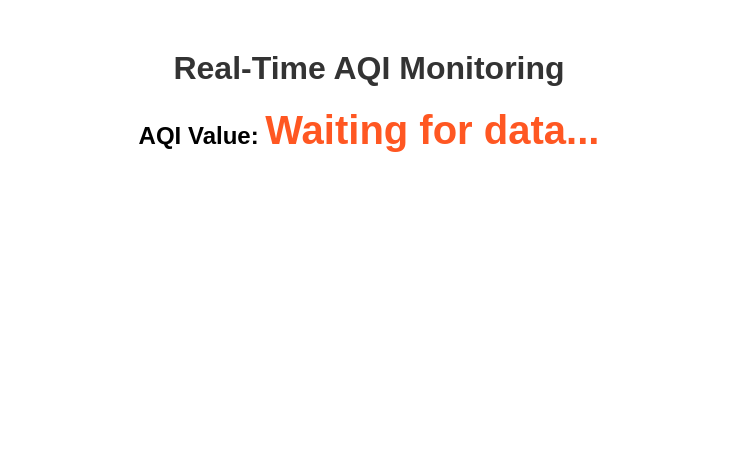
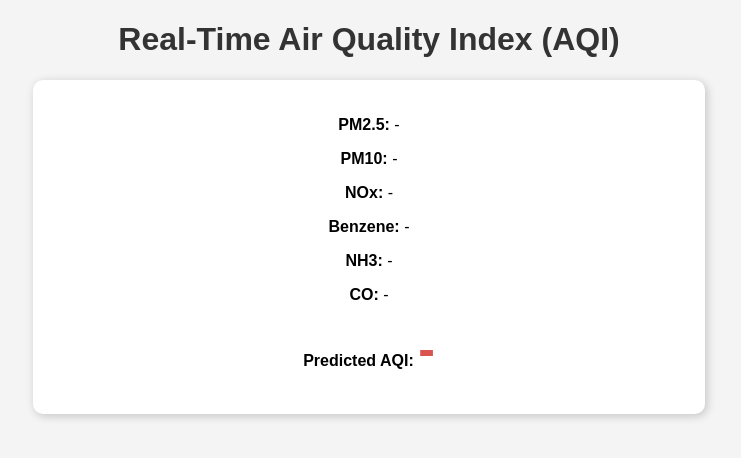
Before and after one commit to Jofin-joji/Real-time_Air_Quality_Detection, a Flask app: page / in a window 1280 px wide. Shown: the top 458 px of the page, without its empty margins (271-1012 px from the left). Run offline with Flask 3, Linux system fonts and the light colour scheme; data that the repository does not hold is empty; parts of the project's set-up code (start-up, migrations or seed data) failed here and were passed over.

Commit message:
2nd commit

```diff
--- a/app.py
+++ b/app.py
@@ -1,36 +1,65 @@
+from flask import Flask, request, jsonify, render_template
+from flask_cors import CORS
 import joblib
-import pandas as pd
-from flask import Flask, request, jsonify, render_template
+import numpy as np
 
 app = Flask(__name__)
+CORS(app)  # Enable Cross-Origin Requests
 
-# Load trained AQI model
+# Load trained model
 model = joblib.load("aqi_model.pkl")
 
-# Expected feature names (must match training data)
-FEATURE_NAMES = ["NH3", "NOx", "CO", "Benzene"]
+# Store latest prediction
+latest_data = {}
 
-latest_aqi = None  # Store latest AQI value
+@app.route("/sensor-data", methods=["POST"])
+def predict_aqi():
+    global latest_data
 
-@app.route('/')
+    try:
+        data = request.json  # Get JSON from ESP32
+
+        # Extract sensor values
+        pm25 = data.get("PM2.5", 0)
+        pm10 = data.get("PM10", 0)
+        nox = data.get("NOx", 0)
+        benzene = data.get("Benzene", 0)
+        nh3 = data.get("NH3", 0)
+        co = data.get("CO", 0)
+
+        # Prepare input for model (excluding Date)
+        input_features = np.array([[pm25, pm10, nox, benzene, nh3, co]])
+
+        # Predict AQI
+        predicted_aqi = model.predict(input_features)[0]
+
+        latest_data = {
+            "PM2.5": pm25,
+            "PM10": pm10,
+            "NOx": nox,
+            "Benzene": benzene,
+            "NH3": nh3,
+            "CO": co,
+            "Predicted AQI": round(predicted_aqi, 2),
+        }
+
+        print(f"Received Data: {data}")
+        print(f"Predicted AQI: {round(predicted_aqi, 2)}")
+
+        return jsonify(latest_data)
+
+    except Exception as e:
+        return jsonify({"error": str(e)})
+
+# API to fetch latest AQI data for webpage
+@app.route("/get-latest-aqi", methods=["GET"])
+def get_latest_aqi():
+    return jsonify(latest_data)
+
+# Serve the webpage
+@app.route("/")
 def index():
-    return render_template('index.html', aqi=latest_aqi)
+    return render_template("index.html")
 
-@app.route('/sensor-data', methods=['POST'])
-def receive_data():
-    global latest_aqi
-    data = request.json
-
-    # Convert JSON to a DataFrame with correct column names
-    df = pd.DataFrame([[data["NH3"], data["NOx"], data["CO"], data["Benzene"]]], columns=FEATURE_NAMES)
-
-    # Predict AQI
-    latest_aqi = model.predict(df)[0]
-
-    print(f"Received Data: {data}")
-    print(f"Predicted AQI: {latest_aqi}")
-
-    return jsonify({"aqi": latest_aqi})
-
-if __name__ == '__main__':
+if __name__ == "__main__":
     app.run(host="0.0.0.0", port=5000, debug=True)
--- a/templates/index.html
+++ b/templates/index.html
@@ -3,31 +3,62 @@
 <head>
     <meta charset="UTF-8">
     <meta name="viewport" content="width=device-width, initial-scale=1.0">
-    <title>AQI Dashboard</title>
+    <title>AQI Monitoring</title>
     <style>
         body {
             font-family: Arial, sans-serif;
             text-align: center;
-            margin-top: 50px;
+            background-color: #f4f4f4;
         }
-        h1 { color: #333; }
-        #aqi { font-size: 40px; color: #FF5722; }
+        h1 {
+            color: #333;
+        }
+        .data-box {
+            background: white;
+            padding: 20px;
+            margin: 20px auto;
+            width: 50%;
+            border-radius: 10px;
+            box-shadow: 2px 2px 10px rgba(0, 0, 0, 0.2);
+        }
+        .aqi {
+            font-size: 50px;
+            font-weight: bold;
+            color: #d9534f;
+        }
     </style>
-    <script>
-        function refreshAQI() {
-            fetch('/')
-                .then(response => response.text())
-                .then(html => {
-                    document.open();
-                    document.write(html);
-                    document.close();
-                });
-        }
-        setInterval(refreshAQI, 5000);  // Refresh every 5 seconds
-    </script>
 </head>
 <body>
-    <h1>Real-Time AQI Monitoring</h1>
-    <h2>AQI Value: <span id="aqi">{{ aqi if aqi else 'Waiting for data...' }}</span></h2>
+    <h1>Real-Time Air Quality Index (AQI)</h1>
+    <div class="data-box">
+        <p><strong>PM2.5:</strong> <span id="pm25">-</span></p>
+        <p><strong>PM10:</strong> <span id="pm10">-</span></p>
+        <p><strong>NOx:</strong> <span id="nox">-</span></p>
+        <p><strong>Benzene:</strong> <span id="benzene">-</span></p>
+        <p><strong>NH3:</strong> <span id="nh3">-</span></p>
+        <p><strong>CO:</strong> <span id="co">-</span></p>
+        <p><strong>Predicted AQI:</strong> <span class="aqi" id="aqi">-</span></p>
+    </div>
+
+    <script>
+        function fetchAQI() {
+            fetch('/get-latest-aqi')
+                .then(response => response.json())
+                .then(data => {
+                    document.getElementById('pm25').textContent = data["PM2.5"] || "-";
+                    document.getElementById('pm10').textContent = data["PM10"] || "-";
+                    document.getElementById('nox').textContent = data.NOx || "-";
+                    document.getElementById('benzene').textContent = data.Benzene || "-";
+                    document.getElementById('nh3').textContent = data.NH3 || "-";
+                    document.getElementById('co').textContent = data.CO || "-";
+                    document.getElementById('aqi').textContent = data["Predicted AQI"] || "-";
+                })
+                .catch(error => console.error("Error fetching AQI:", error));
+        }
+
+        // Refresh data every 10 seconds
+        setInterval(fetchAQI, 10000);
+        fetchAQI(); // Load data on first page load
+    </script>
 </body>
 </html>
```
Also changed, not shown: train_model.py (+16 -16 lines), data.csv (renamed from final_dataset.csv).
